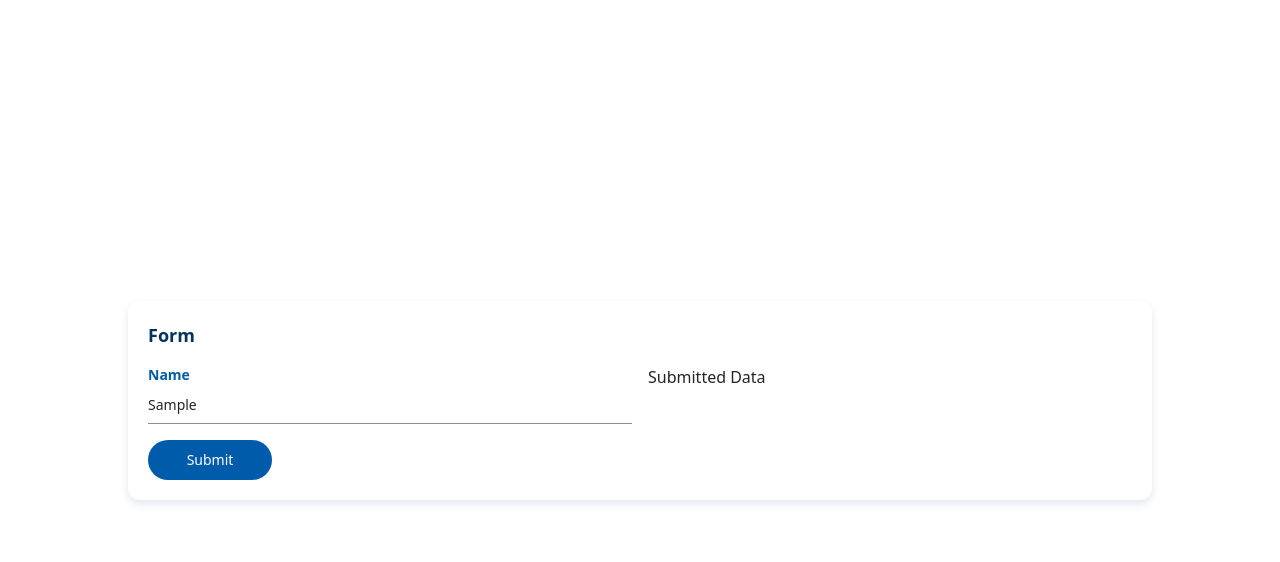
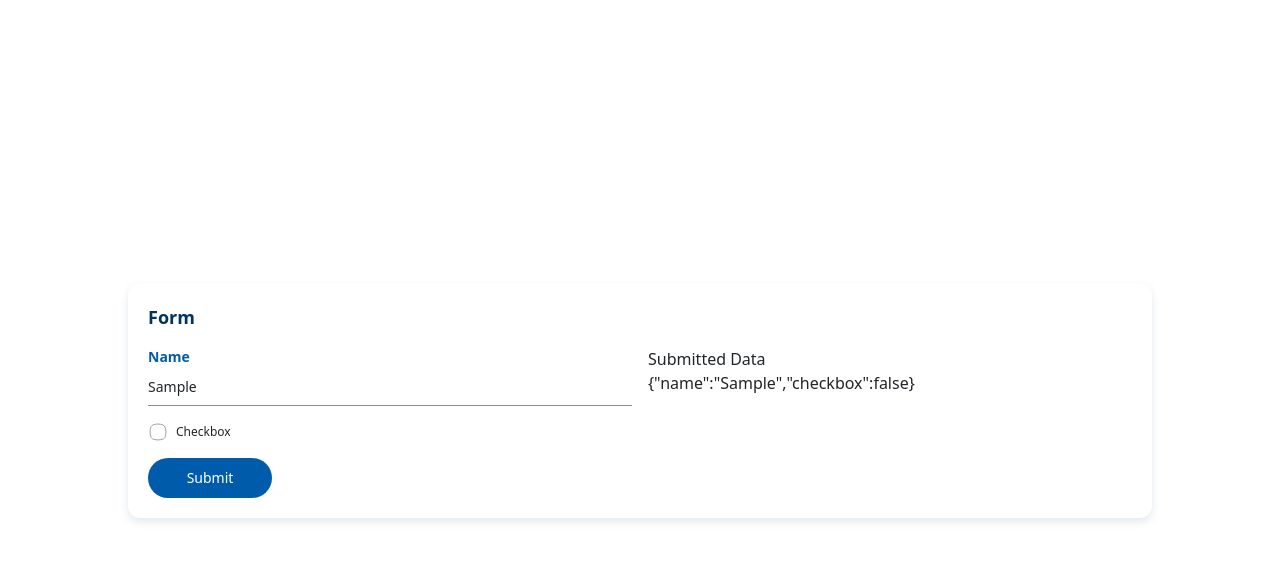
Before and after one commit to shrall/lighthouse-ui, a React (Vite) app: page /form in a window 1280 px wide. Both pictures are taken after typing "Sample" into the empty fields and a click on the button "Submit". Shown: the top 562 px of the page. Built offline with nearby package versions, Linux system fonts and the light colour scheme.

Commit message:
feat: add FormCheckbox

```diff
--- a/src/pages/form/components/Form.tsx
+++ b/src/pages/form/components/Form.tsx
@@ -21,7 +21,7 @@ const FormComponent = <T extends FieldValues>(
       ref={ref}
       onSubmit={(e) => {
         e.preventDefault();
-        form.handleSubmit(onSubmit);
+        form.handleSubmit(onSubmit)(e);
       }}
       {...props}
     >
--- /dev/null
+++ b/src/pages/form/components/FormCheckbox.tsx
@@ -0,0 +1,110 @@
+"use client";
+
+import * as CheckboxPrimitive from "@radix-ui/react-checkbox";
+import * as React from "react";
+
+import { cn } from "@/lib/utils";
+import { CheckboxCheckedFilled } from "@/components/ui/icon/CheckboxCheckedFilled";
+import { CheckboxIndeterminateFilled } from "@/components/ui/icon/CheckboxIndeterminateFilled";
+import { CheckboxUncheckedOutline } from "@/components/ui/icon/CheckboxUncheckedOutline";
+import { Control, Controller, FieldValues, Path } from "react-hook-form";
+
+interface CheckboxProps<TFieldValues extends FieldValues>
+  extends React.ComponentPropsWithoutRef<typeof CheckboxPrimitive.Root> {
+  label?: {
+    text: string;
+    className?: string;
+  };
+  control: Control<TFieldValues>;
+  name: Path<TFieldValues>;
+}
+
+const FormCheckbox = React.forwardRef(
+  <TFieldValues extends FieldValues>(
+    { className, label, control, name, ...props }: CheckboxProps<TFieldValues>,
+    ref: React.ForwardedRef<HTMLButtonElement>,
+  ) => (
+    <Controller
+      control={control}
+      name={name}
+      render={({ field }) => {
+        const { value, onChange, onBlur } = field;
+        return (
+          <div className="lui-flex lui-items-center lui-gap-x-2">
+            <CheckboxPrimitive.Root
+              className={cn(
+                "lui-group lui-size-5 disabled:lui-cursor-not-allowed",
+                className,
+              )}
+              {...props}
+              id={name}
+              name={name}
+              checked={value}
+              onCheckedChange={(checked) => {
+                onChange(checked);
+              }}
+              onBlur={onBlur}
+              onKeyDown={(e) => {
+                if (e.key === "Enter") {
+                  e.preventDefault();
+                  e.target.dispatchEvent(new Event("click", { bubbles: true }));
+                }
+              }}
+              ref={(e) => {
+                if (typeof ref === "function") {
+                  ref(e);
+                } else if (ref) {
+                  ref.current = e;
+                }
+                field.ref(e);
+              }}
+            >
+              <CheckboxPrimitive.Indicator asChild forceMount>
+                <CheckboxUncheckedOutline
+                  size={20}
+                  className={
+                    "lui-hidden lui-text-ocean-dark-10 group-disabled:lui-text-ocean-light-40 data-[state=unchecked]:lui-flex"
+                  }
+                />
+              </CheckboxPrimitive.Indicator>
+              <CheckboxPrimitive.Indicator asChild>
+                <CheckboxCheckedFilled
+                  size={20}
+                  className={
+                    "lui-hidden lui-text-ocean-secondary-20 group-disabled:lui-text-ocean-light-40 data-[state=checked]:lui-flex"
+                  }
+                />
+              </CheckboxPrimitive.Indicator>
+              <CheckboxPrimitive.Indicator asChild>
+                <CheckboxIndeterminateFilled
+                  size={20}
+                  className={
+                    "lui-hidden lui-text-ocean-secondary-20 group-disabled:lui-text-ocean-light-40 data-[state=indeterminate]:lui-flex"
+                  }
+                />
+              </CheckboxPrimitive.Indicator>
+            </CheckboxPrimitive.Root>
+            {label && (
+              <label
+                htmlFor={name}
+                className={cn(
+                  "lui-text-xs lui-text-ocean-dark-30",
+                  props.disabled && "lui-text-ocean-light-40",
+                  label.className,
+                )}
+              >
+                {label.text}
+              </label>
+            )}
+          </div>
+        );
+      }}
+    />
+  ),
+) as <TFieldValues extends FieldValues>(
+  props: CheckboxProps<TFieldValues> & {
+    ref?: React.ForwardedRef<HTMLButtonElement>;
+  },
+) => React.ReactElement;
+
+export { FormCheckbox };
--- a/src/pages/form/index.tsx
+++ b/src/pages/form/index.tsx
@@ -6,11 +6,13 @@ import { Button } from "@/components/ui/button";
 import { zodResolver } from "@hookform/resolvers/zod";
 import { formSchema } from "./schema/form";
 import Form from "./components/Form";
+import { FormCheckbox } from "./components/FormCheckbox";
 
 interface FormPageProps {}
 
 interface FormData {
   name: string;
+  checkbox: boolean;
 }
 
 const FormPage: React.FC<FormPageProps> = () => {
@@ -22,11 +24,11 @@ const FormPage: React.FC<FormPageProps> = () => {
     resolver: zodResolver(formSchema),
     defaultValues: {
       name: "",
+      checkbox: false,
     },
   });
 
   const onSubmit = (data: FormData) => {
-    console.log(data);
     setSubmittedData(data);
   };
 
@@ -49,12 +51,17 @@ const FormPage: React.FC<FormPageProps> = () => {
               label="Name"
               ref={inputRef}
             />
+            <FormCheckbox
+              control={form.control}
+              name="checkbox"
+              label={{ text: "Checkbox" }}
+            />
             <Button type="submit">Submit</Button>
           </Form>
           <div>
             <div>
               <h1>Submitted Data</h1>
-              {submittedData && <p>{submittedData.name}</p>}
+              {submittedData && <p>{JSON.stringify(submittedData)}</p>}
             </div>
           </div>
         </CardContent>
--- a/src/pages/form/schema/form.tsx
+++ b/src/pages/form/schema/form.tsx
@@ -2,4 +2,5 @@ import { z } from "zod";
 
 export const formSchema = z.object({
   name: z.string().min(3),
+  checkbox: z.boolean(),
 });
```
